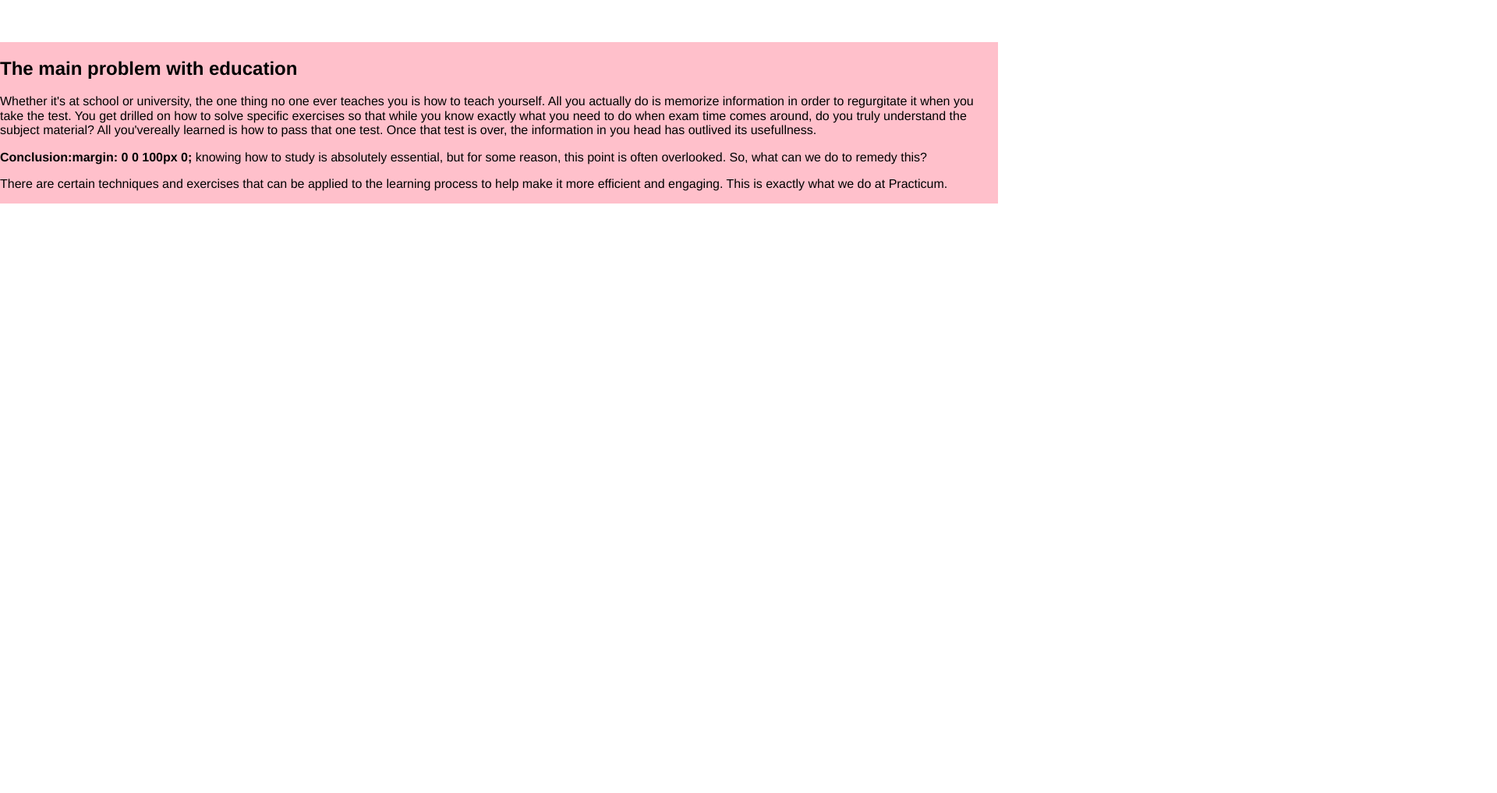
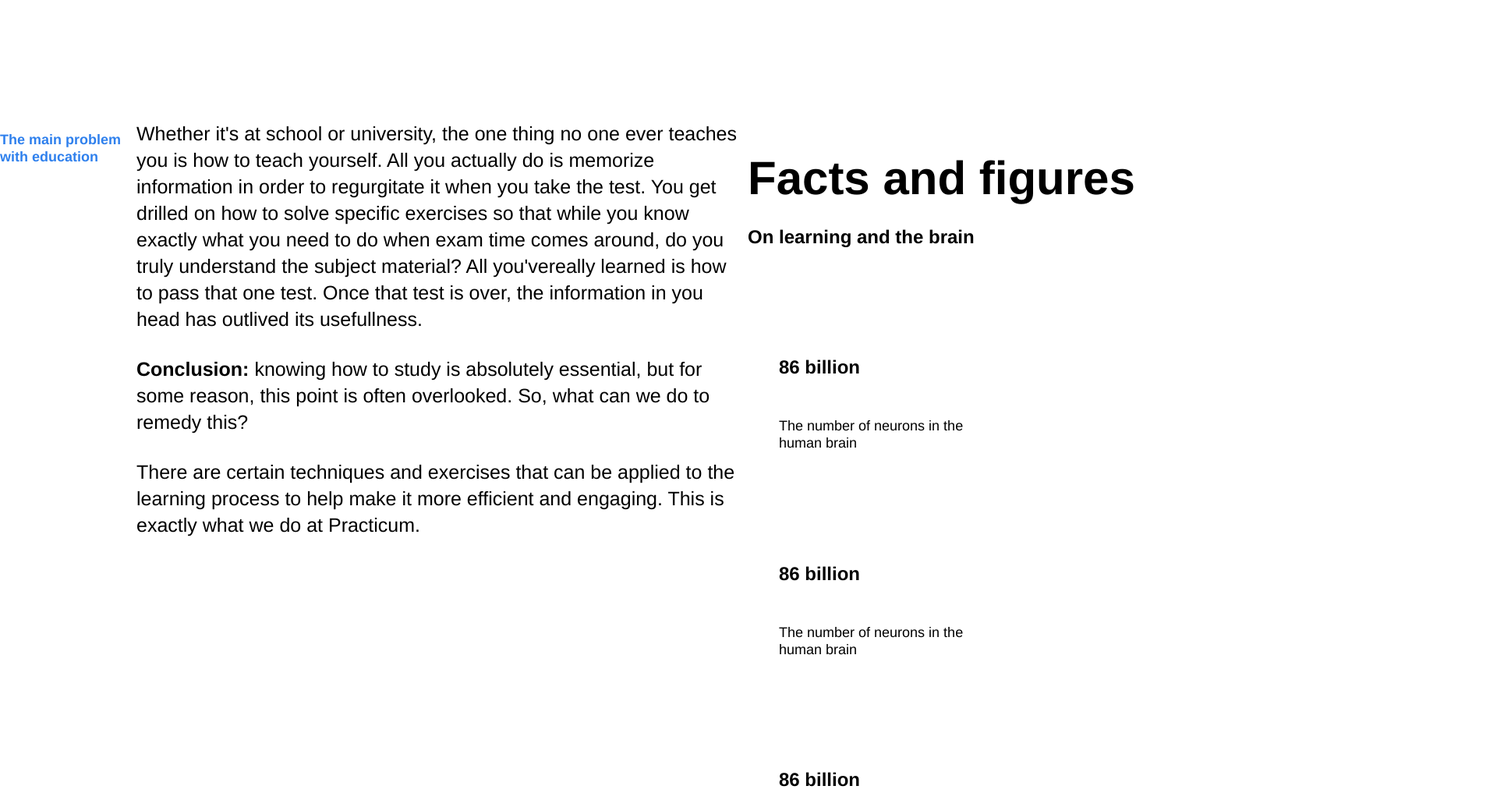
Before and after one commit to deirdrerohr/Learning-how-to-learn_DeirDre_Rohr, a plain HTML site: page index.html in a window 1280 px wide. Shown: the part 802-1819 px from the top of the page at 78% size, 1920 px wide, since content can reach past the window. Before the commit the page ends 1063 px from the top, so only its background shows below. Drawn offline with Linux system fonts and the light colour scheme.

Commit message:
digits in column right of description block

```diff
--- a/index.html
+++ b/index.html
@@ -32,13 +32,46 @@
         <div class="two-columns__brief"><h2 class="two-columns__h2">The main problem with education</h2></div>
         <div class="two-columns__main-text">
           <p>Whether it's at school or university, the one thing no one ever teaches you is how to teach yourself.  All you actually do is memorize information in order to regurgitate it when you take the test.  You get drilled on how to solve specific exercises so that while you know exactly what you need to do when exam time comes around, do you truly understand the subject material?  All you'vereally learned is how to pass that one test.  Once that test is over, the information in you head has outlived its usefullness. </p>
-          <p><span style="font-weight: bold">Conclusion:margin: 0 0 100px 0;</span> knowing how to study is absolutely essential, but for some reason, this point is often overlooked. So, what can we do to remedy this?</p>
+          <p><span style="font-weight: bold">Conclusion:</span> knowing how to study is absolutely essential, but for some reason, this point is often overlooked. So, what can we do to remedy this?</p>
           <p>There are certain techniques and exercises that can be applied to the learning process to help make it more efficient and engaging. This is exactly what we do at Practicum.</p>
           </div>
 
       </section>
 
+
+
       <section class="digits">
+        <h2 class="digits__title">Facts and figures</h2>
+        <h3 class="digits__subtitle">On learning and the brain</h3>
+        <ul class="table">
+          <li class="cell">
+            <h4 class="heading">86 billion</h4>
+            <p class="text">The number of neurons in the human brain</p>
+          </li>
+          <li class="cell">
+            <h4 class="heading">86 billion</h4>
+            <p class="text">The number of neurons in the human brain</p>
+          </li>
+          <li class="cell">
+            <h4 class="heading">86 billion</h4>
+            <p class="text">The number of neurons in the human brain</p>
+          </li>
+          <li class="cell">
+            <h4 class="heading">86 billion</h4>
+            <p class="text">The number of neurons in the human brain</p>
+          </li>
+          <li class="cell">
+            <h4 class="heading">86 billion</h4>
+            <p class="text">The number of neurons in the human brain</p>
+          </li>
+          <li class="cell">
+            <h4 class="heading">86 billion</h4>
+            <p class="text">The number of neurons in the human brain</p>
+          </li>
+        </ul>
+
+
+
       </section>
 
       <section class="feynman">
--- a/styles/style.css
+++ b/styles/style.css
@@ -17,6 +17,7 @@
   display:flex;
   flex-direction: row;
   justify-content: space-between;
+  margin: 0 0 100px 0;
   /* parameters for the header section */
 }
 .logo_place_header {
@@ -90,41 +91,72 @@
 
 }
 .two-columns {
-  background-color: pink;
-  justify-content:space-between
   display: flex;
-  flex-direction: row;
-  flex-wrap: wrap;
+  justify-content: space-between;
+  align-content: center;
+  margin: 0 0 100px 0;
 }
-.row {
- /* display: flex;
-  flex-direction: row;
-  flex-wrap: wrap;
-  justify-content:space-between
-  width: 100%*/
-}
-.column {
-  display: flex;
-  flex-direction: column;
-  flex-basis: 100%;
-  /*flex: 1;*/
-}
-.left-column {
-  background-color: yellow;
+.two-columns__brief {
   width: 175px;
 }
-.right-column {
-  background-color: purple;
-  width: 80vw;
+
+.two-columns__h2 {
+  line-height: 1.2;
+  font-size: 18px;
+  color: #2f80ed;
+  font-style: normal;
+
+  }
+
+.two-columns__main-text {
   min-width: 784px;
+  width: 80%;
+
 }
-/* including elements with key-value modifiers */
-.table__cell_theme_dark {
-  width: 200px;
-  color: white;
-  margin-right: 0;
-  margin-top: 80px;
+.digits {
+  padding: 40px 0;
 }
+
+  .digits__title {
+    margin: 0;
+    line-height: 1.15;
+    font-size: 60px;
+    font-style: bold;
+  }
+
+  .digits__subtitle {
+    line-height: 34px;
+    font-size:24px;
+    font-style: normal;
+  }
+
+.table {
+  width: 1100px;
+}
+.cell {
+  display: flex;
+  flex-wrap: wrap;
+  gap: 20px;
+  width: 250px;
+  padding: 80px 0 0;
+}
+.heading {
+  line-height: 1.15;
+  font-size: 24px;
+  font-style: bold;
+
+}
+.text {
+  line-height: 1.2;
+  font-size: 18px;
+  font-size: normal;
+}
+
+p {
+  line-height: 34px;
+  font-size: 25px;
+  margin: 0 0 30px 0;
+  }
 
 div {
   border-color: red;
```
